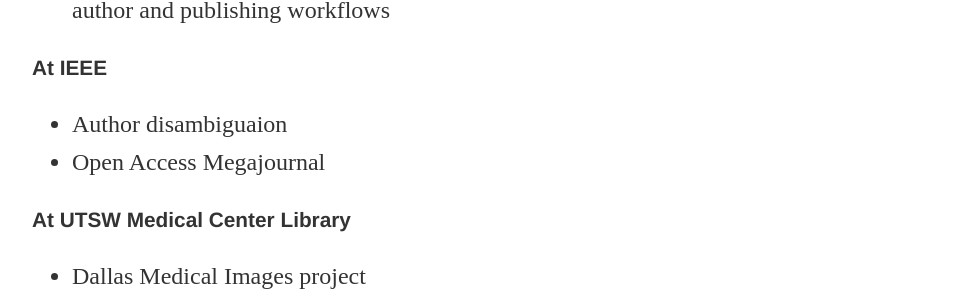
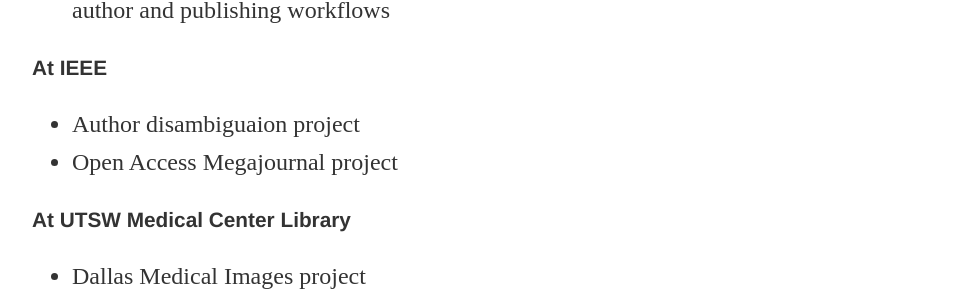
Before and after one commit to mattznyc/mattznyc.github.io, a Jekyll site: the page built from index.md, in a window 1280 px wide. Shown: the part 1069-1376 px from the top of the page, without its empty margins (160-1116 px from the left). Built offline with Jekyll 4.4.1, drawn with Linux system fonts in a browser that asks for light colours.

Commit message:
Update index.md

```diff
--- a/index.md
+++ b/index.md
@@ -20,8 +20,8 @@
 * Piloted a project integrating FigShare, Dryad, and other data repositories into Wiley author and publishing workflows
 
 **At IEEE**
-* Author disambiguaion
-* Open Access Megajournal
+* Author disambiguaion project
+* Open Access Megajournal project
 
 **At UTSW Medical Center Library**
 * Dallas Medical Images project
```
